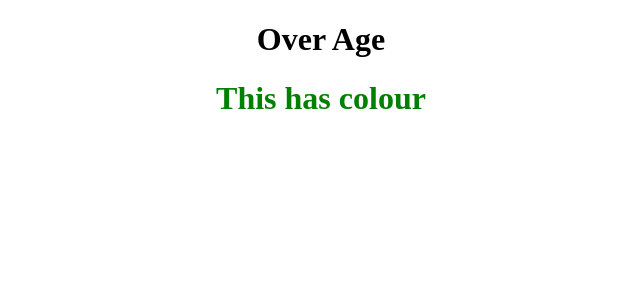
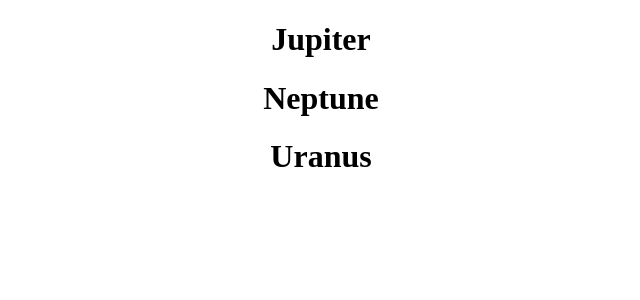
Before and after one commit to Satya170502/React-tutorial, a React (Create React App) app: page / in a window 1280 px wide. Shown: the top 300 px of the page, without its empty margins (319-959 px from the left). Built offline with nearby package versions, Linux system fonts and the light colour scheme.

Commit message:
React lists learnt

```diff
--- a/src/App.js
+++ b/src/App.js
@@ -1,17 +1,22 @@
-
-import './App.css';
+import "./App.css";
 
 function App() {
-  const age=19;
-  const isGreen=true;
+  const planets = [
+    { name: "Mars", isGasPlanet: false },
+    { name: "Earth", isGasPlanet: false },
+    { name: "Jupiter", isGasPlanet: true },
+    { name: "Venus", isGasPlanet: false },
+    { name: "Neptune", isGasPlanet: true },
+    { name: "Uranus", isGasPlanet: true },
+  ];
+
   return (
-<div className='App'>
-{age >=18 ? <h1>Over Age</h1> :<h1>Under Age</h1>}
-<h1 style={{color: isGreen?"green":"red"}}>This has colour</h1>
-</div>
+    <div className="App">
+      {planets.map(
+        (planet, key) => planet.isGasPlanet && <h1> {planet.name} </h1>
+      )}
+    </div>
   );
-
-};
-
+}
 
 export default App;
```
